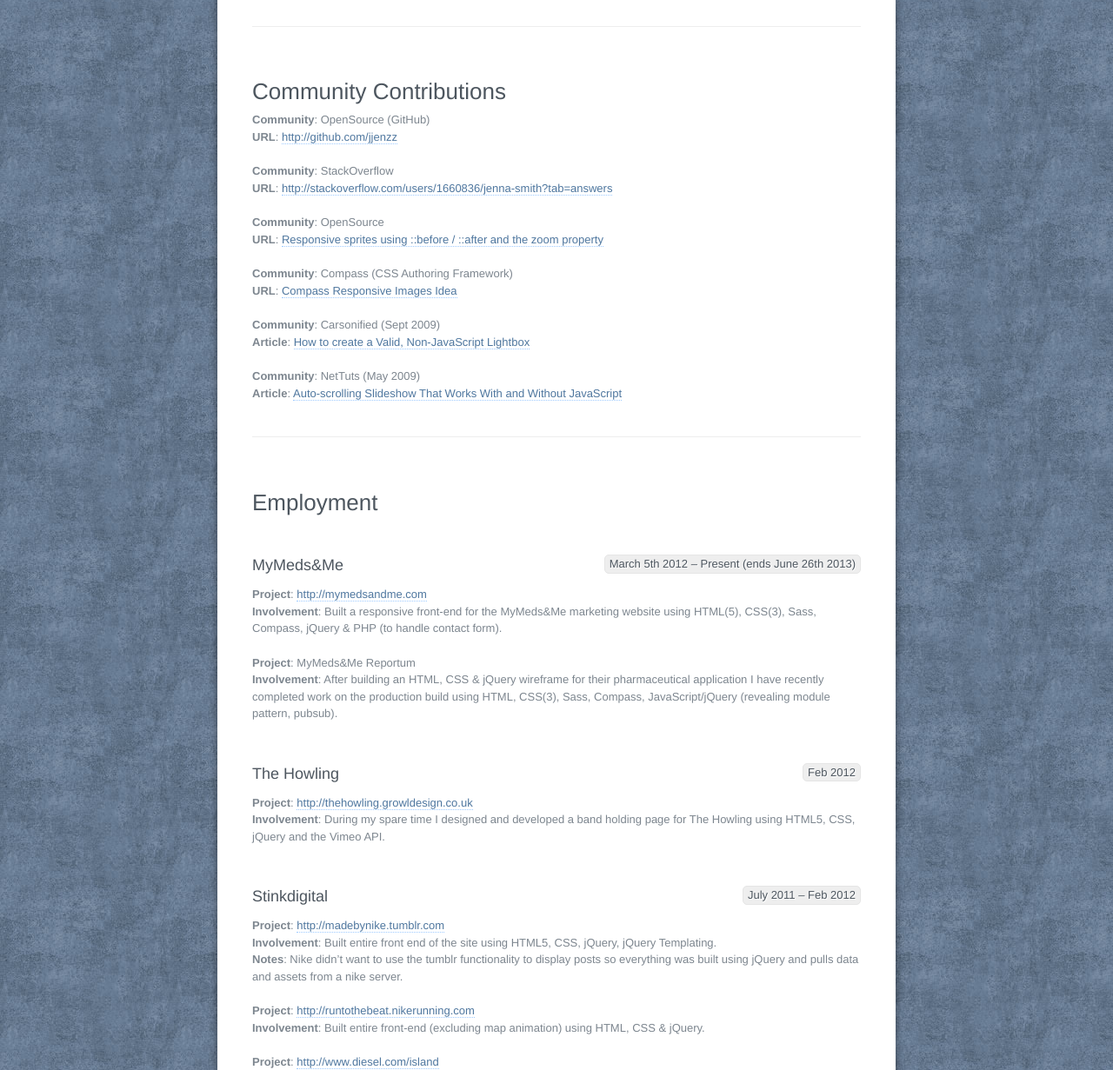
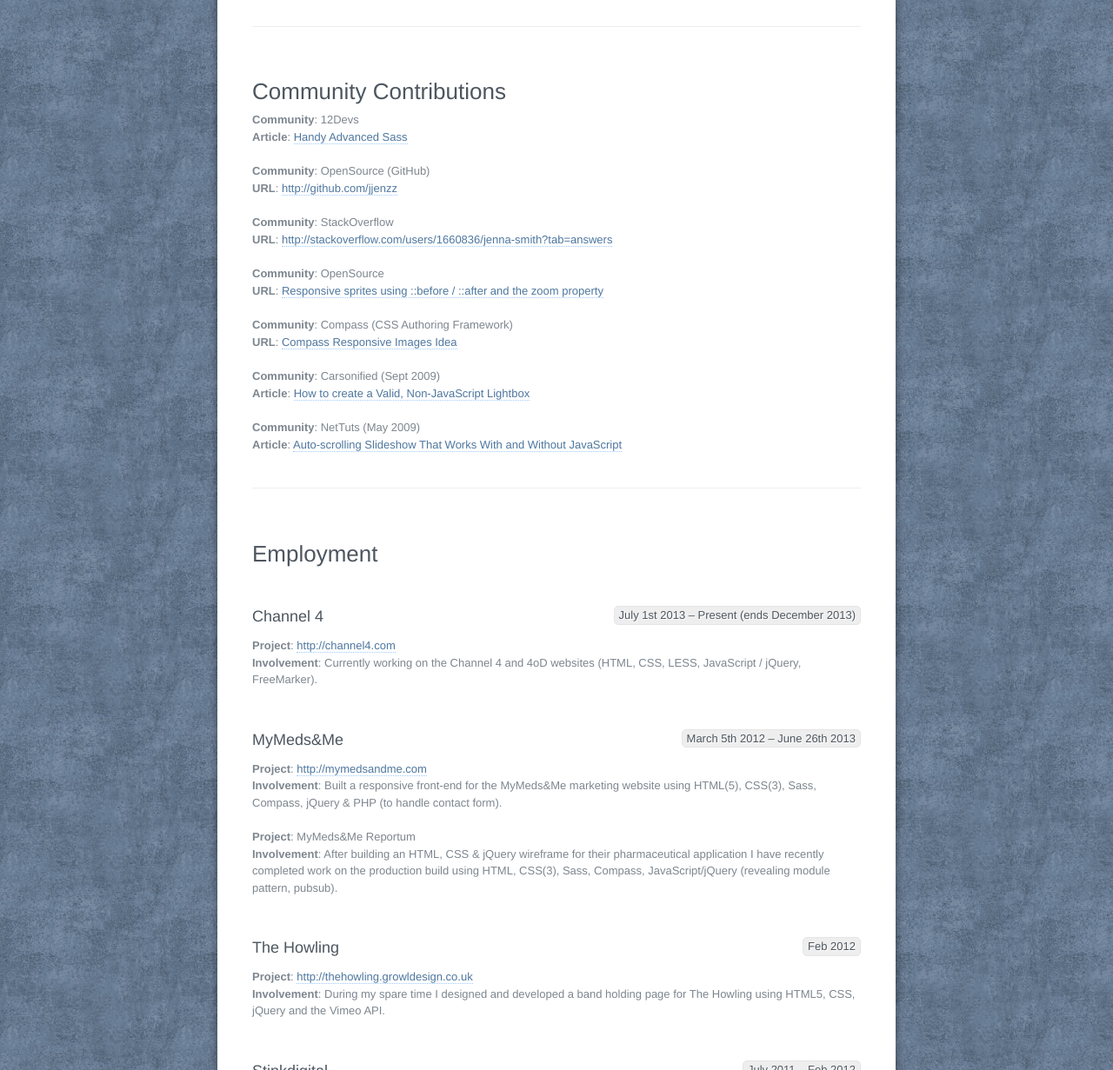
Before and after one commit to jjenzz/cv, a plain HTML site: page index.html in a window 1280 px wide. Shown: the part 982-2213 px from the top of the page at 87% size. Drawn offline with Linux system fonts and the light colour scheme.

Commit message:
adding Channel 4 and 12devs article

```diff
--- a/index.html
+++ b/index.html
@@ -61,6 +61,8 @@
       </dl>
 
       <dl class="secondary">
+        <dt>LESS</dt><dd>Beginner</dd>
+        <dt>FreeMarker</dt><dd>Beginner</dd>
         <dt>Adobe Fireworks</dt><dd>Advanced</dd>
         <dt>Adobe Photoshop</dt><dd>Intermediate</dd>
         <dt>Adobe Illustrator</dt><dd>Intermediate</dd>
@@ -72,6 +74,10 @@
 
     <section>
       <h2>Community Contributions</h2>
+      <p>
+        <b>Community</b>: 12Devs<br>
+        <b>Article</b>: <a href="http://tinyurl.com/o3xg5u2">Handy Advanced Sass<span>: http://tinyurl.com/o3xg5u2</span></a>
+      </p>
       <p>
         <b>Community</b>: OpenSource (GitHub)<br>
         <b>URL</b>:  <a href="http://github.com/jjenzz">http://github.com/jjenzz</a>
@@ -104,10 +110,24 @@
 
       <article>
         <h3>
+          Channel 4
+          <span>
+            <time datetime="2013-07-01">July 1st 2013</time> – Present (ends
+            <time datetime="2013-12">December 2013</time>)
+          </span>
+        </h3>
+        <p>
+          <strong>Project</strong>: <a href="http://channel4.com">http://channel4.com</a><br>
+          <strong>Involvement</strong>: Currently working on the Channel 4 and 4oD websites
+          (HTML, CSS, LESS, JavaScript / jQuery, FreeMarker).
+        </p>
+      </article>
+
+      <article>
+        <h3>
           MyMeds&amp;Me
           <span>
-            <time datetime="2012-03-05">March 5th 2012</time> – Present (ends
-            <time datetime="2013-06-30">June 26th 2013</time>)
+            <time datetime="2012-03-05">March 5th 2012</time> – <time datetime="2013-06-30">June 26th 2013</time>
           </span>
         </h3>
         <p>
```
